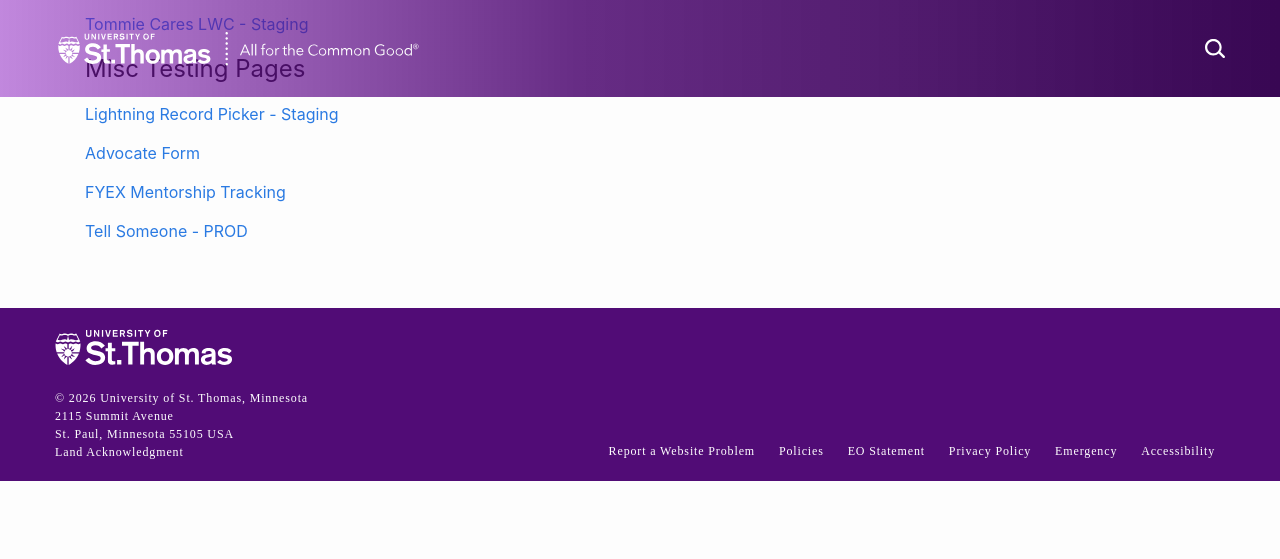
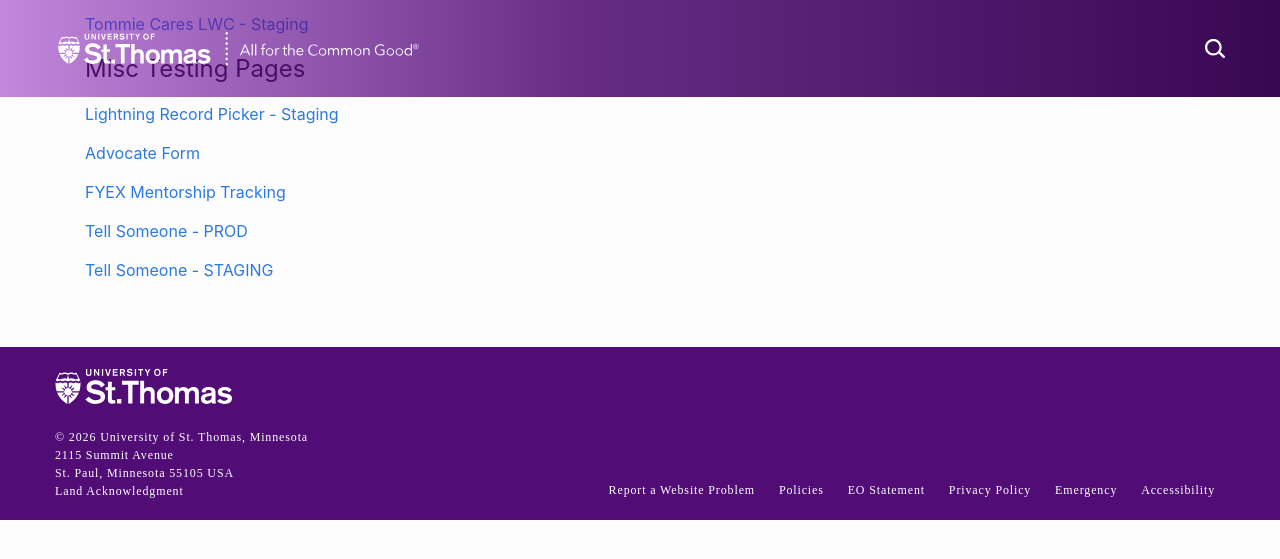
Before and after one commit to UniversityOfSaintThomas/crm_web_test, a Jekyll site: the page built from index.md, in a window 1280 px wide and 900 px high, scrolled down 976 px. Shown: the top 559 px of the window. Built offline with Jekyll 4.4.1, drawn with Linux system fonts in a browser that asks for light colours; some web fonts are replaced; our own code applies the rules of GitHub Pages for plain Markdown files.

Commit message:
Add link to Tell Someone - STAGING

```diff
--- a/index.md
+++ b/index.md
@@ -49,3 +49,5 @@ This site is used to test external web pages (outside of Salesforce) that host C
 [FYEX Mentorship Tracking](fyex-mentorship-tracking.md)
 
 [Tell Someone - PROD](tellsomeone-prod.md)
+
+[Tell Someone - STAGING](tellsomeone-staging.md)
```
